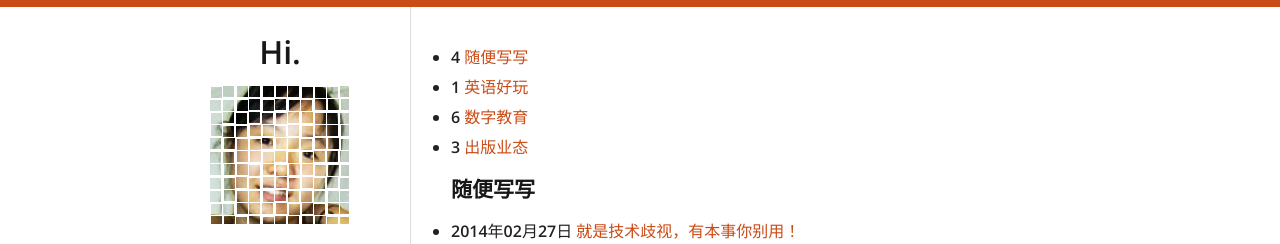
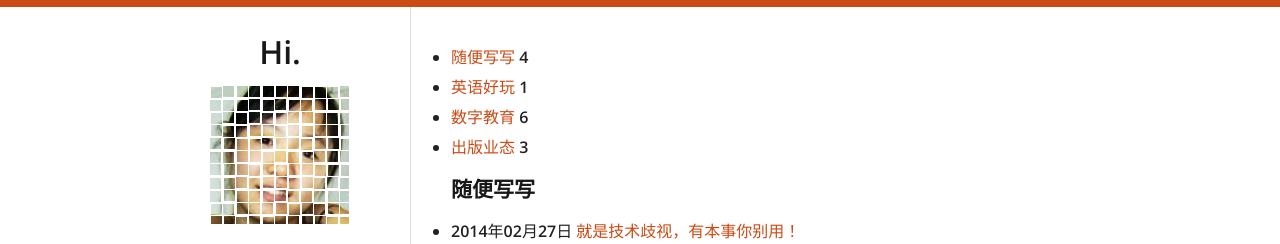
Before and after one commit to fantaghiro/fantaghiro.github.io, a Jekyll site: the page built from categories.html, in a window 1280 px wide. Shown: the top 244 px of the page. Built offline with Jekyll 4.4.1, drawn with Linux system fonts in a browser that asks for light colours; nearby versions of some CDN libraries.

Commit message:
Update categories.html

```diff
--- a/categories.html
+++ b/categories.html
@@ -7,8 +7,8 @@ title: 文章分类
     <ul class="list-group">
     {% for cat in site.categories %}
     <li class="list-group-item">
+        <a href="#{{ cat[0] }}-ref" class="category-heading" title="分类:{{ cat[0] }}" >{{ cat[0] }}</a>
         <span class="badge">{{ cat[1].size }}</span>
-        <a href="#{{ cat[0] }}-ref" class="category-heading" title="分类:{{ cat[0] }}" >{{ cat[0] }}</a>
     </li>
     {% endfor %}
     </ul>
```
